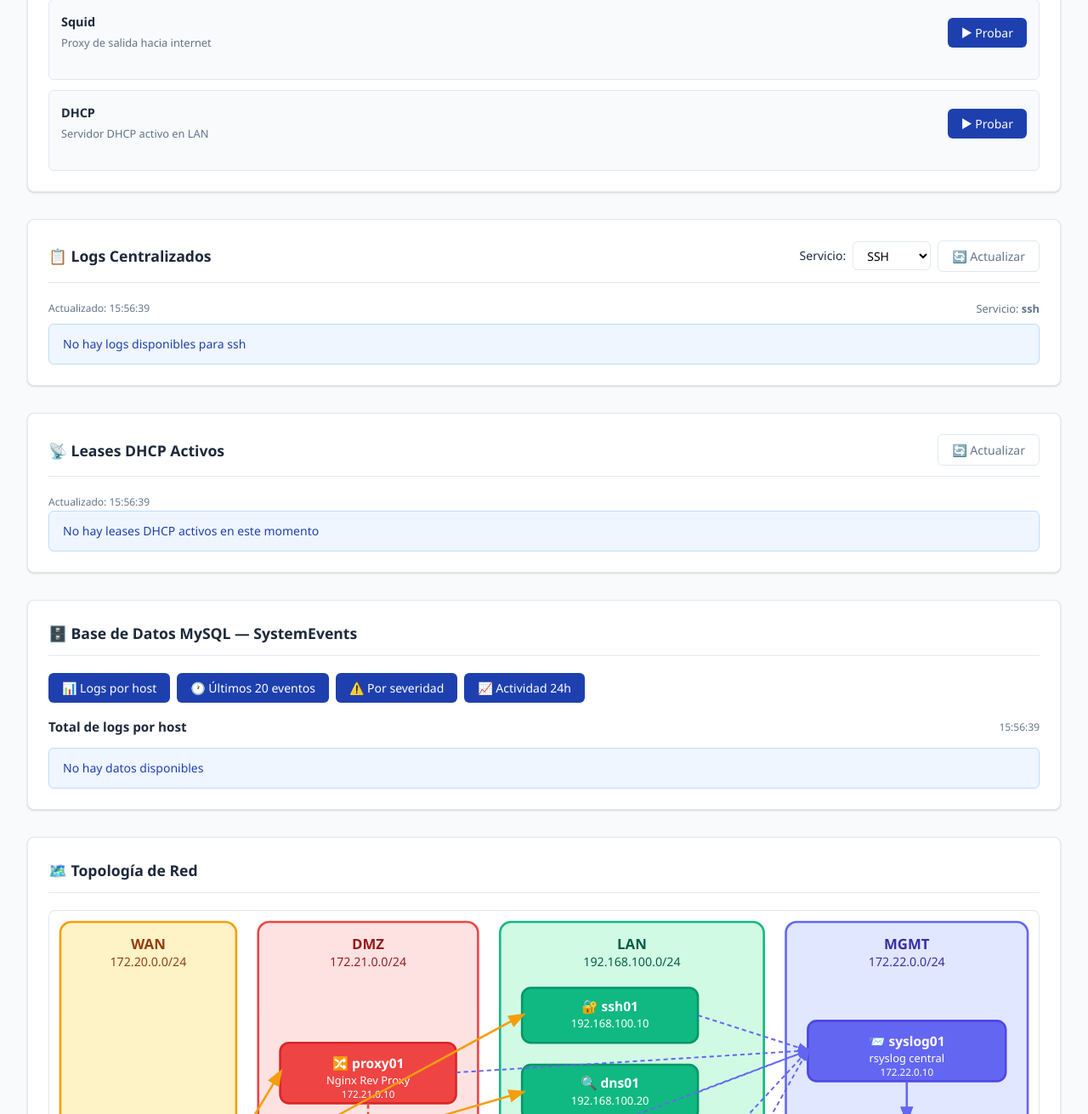
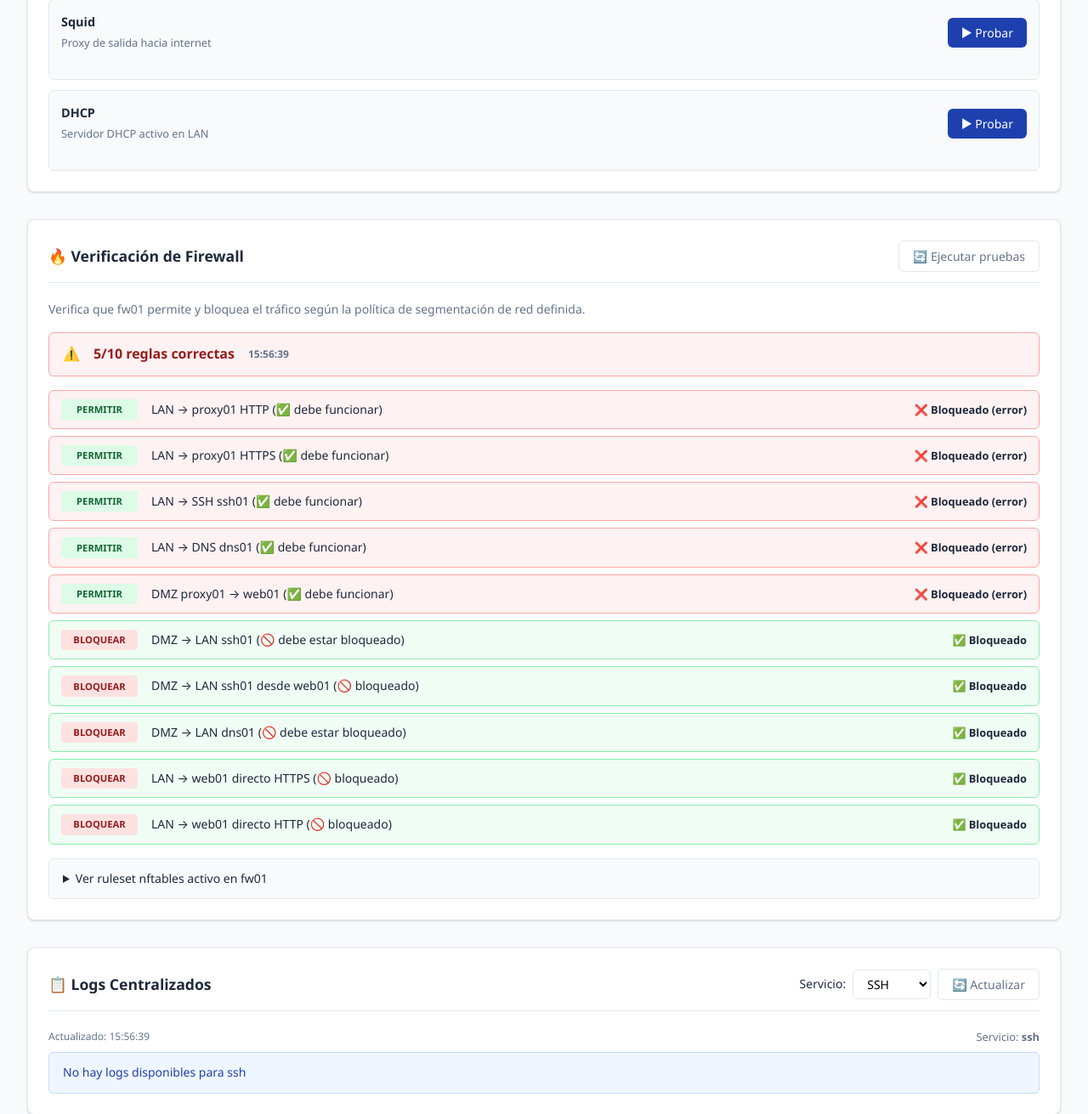
Before and after one commit to abelito892/tfg-laboratorio-red, a Flask app: page / in a window 1280 px wide. Shown: the part 1097-2408 px from the top of the page at 85% size. Run offline with Flask 3, Linux system fonts and the light colour scheme; data that the repository does not hold is empty; some libraries are stand-ins or nearby versions.

Commit message:
Fase 6.4: test_firewall.sh + sección firewall en panel web

```diff
--- a/roles/panel/files/app/app.py
+++ b/roles/panel/files/app/app.py
@@ -30,7 +30,6 @@ SERVICIOS_LOG = ['ssh', 'dns', 'dhcp', 'web', 'proxy', 'squid', 'mysql']
 
 # ─── UTILIDADES ──────────────────────────────────────────────────────────────
 def docker_exec(contenedor, comando):
-    """Ejecuta un comando dentro de un contenedor Docker"""
     try:
         result = subprocess.run(
             ['docker', 'exec', contenedor, 'bash', '-c', comando],
@@ -43,7 +42,6 @@ def docker_exec(contenedor, comando):
         return str(e), 1
 
 def docker_run(comando):
-    """Ejecuta un comando docker en el host"""
     try:
         result = subprocess.run(
             comando, capture_output=True, text=True,
@@ -54,8 +52,17 @@ def docker_run(comando):
         return str(e), 1
 
 def get_mysql_connection():
-    """Obtiene conexión a MySQL"""
     return mysql.connector.connect(**MYSQL_CONFIG)
+
+def test_conexion(contenedor, ip, puerto, debe_conectar=True):
+    """Prueba conexión TCP con timeout de 3s"""
+    cmd = f"timeout 3 bash -c 'cat < /dev/null > /dev/tcp/{ip}/{puerto}' 2>&1; echo rc=$?"
+    out, _ = docker_exec(contenedor, cmd)
+    conecta = 'rc=0' in out
+    if debe_conectar:
+        return conecta, '✅ Permitido' if conecta else '❌ Bloqueado (error)'
+    else:
+        return not conecta, '✅ Bloqueado' if not conecta else '❌ Permitido (error)'
 
 # ─── RUTAS PRINCIPALES ───────────────────────────────────────────────────────
 @app.route('/')
@@ -65,7 +72,6 @@ def index():
 # ─── API: ESTADO CONTENEDORES ────────────────────────────────────────────────
 @app.route('/api/status')
 def api_status():
-    """Devuelve el estado de todos los contenedores"""
     estados = []
     for nombre in CONTENEDORES:
         out, rc = docker_run(
@@ -88,7 +94,6 @@ def api_status():
 # ─── API: LOGS ────────────────────────────────────────────────────────────────
 @app.route('/api/logs/<servicio>')
 def api_logs(servicio):
-    """Devuelve los últimos 20 logs de un servicio"""
     if servicio not in SERVICIOS_LOG:
         return render_template('partials/logs.html', logs=[], servicio=servicio,
                                error="Servicio no válido")
@@ -105,7 +110,6 @@ def api_logs(servicio):
 # ─── API: DHCP LEASES ─────────────────────────────────────────────────────────
 @app.route('/api/dhcp/leases')
 def api_dhcp_leases():
-    """Devuelve los leases DHCP activos"""
     out, rc = docker_exec('dhcp01', 'cat /var/lib/dhcp/dhcpd.leases')
     leases = []
     if rc == 0 and out:
@@ -131,7 +135,6 @@ def api_dhcp_leases():
 # ─── API: MYSQL CONSULTAS ─────────────────────────────────────────────────────
 @app.route('/api/mysql/<consulta>')
 def api_mysql(consulta):
-    """Ejecuta consultas MySQL prefabricadas"""
     consultas = {
         'total_por_host': {
             'titulo': 'Total de logs por host',
@@ -154,11 +157,9 @@ def api_mysql(consulta):
             'columnas': ['Hora', 'Total']
         }
     }
-
     if consulta not in consultas:
         return render_template('partials/mysql.html', error="Consulta no válida",
                                filas=[], columnas=[], titulo='')
-
     config = consultas[consulta]
     try:
         conn = get_mysql_connection()
@@ -181,7 +182,6 @@ def api_mysql(consulta):
 # ─── API: PRUEBAS CONECTIVIDAD ────────────────────────────────────────────────
 @app.route('/api/test/<prueba>', methods=['POST'])
 def api_test(prueba):
-    """Ejecuta pruebas de conectividad desde client01"""
     pruebas = {
         'ssh': {
             'descripcion': 'Conectividad SSH a ssh01 (192.168.100.10:22)',
@@ -209,31 +209,81 @@ def api_test(prueba):
             'comando': 'pgrep dhcpd && echo DHCP activo'
         }
     }
-
     if prueba not in pruebas:
         return render_template('partials/test_resultado.html',
                                ok=False, descripcion='Prueba no válida', output='',
                                timestamp=datetime.now().strftime('%H:%M:%S'))
-
     config = pruebas[prueba]
     out, rc = docker_exec(config['contenedor'], config['comando'])
-
     ok = rc == 0
     if prueba in ['http', 'squid'] and out in ['200', '301', '302']:
         ok = True
     elif prueba in ['http', 'squid']:
         ok = False
-
     return render_template('partials/test_resultado.html',
                            ok=ok,
                            descripcion=config['descripcion'],
                            output=out,
                            timestamp=datetime.now().strftime('%H:%M:%S'))
 
+# ─── API: FIREWALL ────────────────────────────────────────────────────────────
+@app.route('/api/firewall')
+def api_firewall():
+    """Ejecuta todas las pruebas de firewall y devuelve resultados"""
+    resultados = []
+
+    # Pruebas de tráfico PERMITIDO
+    pruebas_permitidas = [
+        ('client01', '172.21.0.10', 80,  'LAN → proxy01 HTTP (✅ debe funcionar)'),
+        ('client01', '172.21.0.10', 443, 'LAN → proxy01 HTTPS (✅ debe funcionar)'),
+        ('client01', '192.168.100.10', 22, 'LAN → SSH ssh01 (✅ debe funcionar)'),
+        ('client01', '192.168.100.20', 53, 'LAN → DNS dns01 (✅ debe funcionar)'),
+        ('proxy01',  '172.21.0.20', 443, 'DMZ proxy01 → web01 (✅ debe funcionar)'),
+    ]
+
+    for contenedor, ip, puerto, desc in pruebas_permitidas:
+        ok, estado = test_conexion(contenedor, ip, puerto, debe_conectar=True)
+        resultados.append({
+            'descripcion': desc,
+            'ok': ok,
+            'estado': estado,
+            'tipo': 'permitido'
+        })
+
+    # Pruebas de tráfico BLOQUEADO
+    pruebas_bloqueadas = [
+        ('proxy01', '192.168.100.10', 22, 'DMZ → LAN ssh01 (🚫 debe estar bloqueado)'),
+        ('web01',   '192.168.100.10', 22, 'DMZ → LAN ssh01 desde web01 (🚫 bloqueado)'),
+        ('proxy01', '192.168.100.20', 53, 'DMZ → LAN dns01 (🚫 debe estar bloqueado)'),
+        ('client01','172.21.0.20', 443,   'LAN → web01 directo HTTPS (🚫 bloqueado)'),
+        ('client01','172.21.0.20', 80,    'LAN → web01 directo HTTP (🚫 bloqueado)'),
+    ]
+
+    for contenedor, ip, puerto, desc in pruebas_bloqueadas:
+        ok, estado = test_conexion(contenedor, ip, puerto, debe_conectar=False)
+        resultados.append({
+            'descripcion': desc,
+            'ok': ok,
+            'estado': estado,
+            'tipo': 'bloqueado'
+        })
+
+    # Ruleset activo de fw01
+    ruleset, _ = docker_exec('fw01', 'nft list ruleset')
+
+    total = len(resultados)
+    correctos = sum(1 for r in resultados if r['ok'])
+
+    return render_template('partials/firewall.html',
+                           resultados=resultados,
+                           ruleset=ruleset,
+                           total=total,
+                           correctos=correctos,
+                           timestamp=datetime.now().strftime('%H:%M:%S'))
+
 # ─── API: ANSIBLE ─────────────────────────────────────────────────────────────
 @app.route('/api/ansible/<tag>', methods=['POST'])
 def api_ansible(tag):
-    """Ejecuta ansible-playbook en el host via docker exec al contenedor host"""
     tags_permitidos = ['ssh', 'dns', 'dhcp', 'web', 'proxy', 'squid',
                        'syslog', 'mysql', 'firewall', 'postdeploy']
     if tag not in tags_permitidos:
@@ -241,8 +291,6 @@ def api_ansible(tag):
                                ok=False, output='Tag no permitido', tag=tag,
                                timestamp=datetime.now().strftime('%H:%M:%S'))
     try:
-        # Ejecutamos ansible-playbook en el HOST via el socket Docker
-        # usando docker run con la imagen del panel que tiene ansible instalado
         result = subprocess.run(
             ['ansible-playbook', '/ansible/site.yml', f'--tags={tag}'],
             capture_output=True, text=True, timeout=180,
--- a/roles/panel/files/app/static/style.css
+++ b/roles/panel/files/app/static/style.css
@@ -490,3 +490,82 @@ body {
     .status-grid { grid-template-columns: repeat(auto-fill, minmax(130px, 1fr)); }
     .test-item { grid-template-columns: 1fr; }
 }
+
+/* ─── FIREWALL ───────────────────────────────────────────── */
+.firewall-header { margin-bottom: 1rem; }
+
+.firewall-summary {
+    display: flex;
+    align-items: center;
+    gap: 1rem;
+    padding: 0.75rem 1rem;
+    border-radius: 6px;
+    font-weight: 600;
+}
+
+.summary-ok { background: #f0fdf4; border: 1px solid #86efac; color: #166534; }
+.summary-error { background: #fef2f2; border: 1px solid #fca5a5; color: #991b1b; }
+
+.firewall-grid {
+    display: flex;
+    flex-direction: column;
+    gap: 0.5rem;
+    margin-bottom: 1rem;
+}
+
+.firewall-item {
+    display: grid;
+    grid-template-columns: 90px 1fr auto;
+    align-items: center;
+    gap: 1rem;
+    padding: 0.625rem 0.875rem;
+    border-radius: 6px;
+    border: 1px solid var(--border);
+    font-size: 0.875rem;
+}
+
+.fw-ok { background: #f0fdf4; border-color: #86efac; }
+.fw-error { background: #fef2f2; border-color: #fca5a5; }
+
+.fw-tipo {
+    font-size: 0.7rem;
+    font-weight: 700;
+    padding: 0.2rem 0.5rem;
+    border-radius: 4px;
+    text-align: center;
+}
+
+.tipo-verde { background: #dcfce7; color: #166534; }
+.tipo-rojo { background: #fee2e2; color: #991b1b; }
+
+.fw-desc { color: var(--text); }
+.fw-estado { font-weight: 600; white-space: nowrap; font-size: 0.8rem; }
+
+.ruleset-details {
+    margin-top: 1rem;
+    border: 1px solid var(--border);
+    border-radius: 6px;
+    overflow: hidden;
+}
+
+.ruleset-details summary {
+    padding: 0.75rem 1rem;
+    cursor: pointer;
+    font-size: 0.875rem;
+    font-weight: 500;
+    background: var(--bg);
+    user-select: none;
+}
+
+.ruleset-details summary:hover { background: #e2e8f0; }
+
+.ruleset-output {
+    font-family: var(--font-mono);
+    font-size: 0.75rem;
+    background: #1e293b;
+    color: #e2e8f0;
+    padding: 1rem;
+    margin: 0;
+    overflow-x: auto;
+    white-space: pre;
+}
--- a/roles/panel/files/app/templates/index.html
+++ b/roles/panel/files/app/templates/index.html
@@ -39,7 +39,6 @@
             </button>
             <div id="resultado-ssh"></div>
         </div>
-
         <div class="test-item">
             <div class="test-info">
                 <strong>DNS</strong>
@@ -53,7 +52,6 @@
             </button>
             <div id="resultado-dns"></div>
         </div>
-
         <div class="test-item">
             <div class="test-info">
                 <strong>HTTPS</strong>
@@ -67,7 +65,6 @@
             </button>
             <div id="resultado-http"></div>
         </div>
-
         <div class="test-item">
             <div class="test-info">
                 <strong>Squid</strong>
@@ -81,7 +78,6 @@
             </button>
             <div id="resultado-squid"></div>
         </div>
-
         <div class="test-item">
             <div class="test-info">
                 <strong>DHCP</strong>
@@ -95,6 +91,28 @@
             </button>
             <div id="resultado-dhcp"></div>
         </div>
+    </div>
+</section>
+
+<!-- ═══ PRUEBAS DE FIREWALL ══════════════════════════════════════════════ -->
+<section class="card" id="firewall">
+    <div class="card-header">
+        <h2>🔥 Verificación de Firewall</h2>
+        <button class="btn btn-secondary"
+                hx-get="/api/firewall"
+                hx-target="#resultado-firewall"
+                hx-swap="innerHTML">
+            🔄 Ejecutar pruebas
+        </button>
+    </div>
+    <p style="font-size:0.875rem;color:var(--text-secondary);margin-bottom:1rem">
+        Verifica que fw01 permite y bloquea el tráfico según la política de segmentación de red definida.
+    </p>
+    <div id="resultado-firewall"
+         hx-get="/api/firewall"
+         hx-trigger="load"
+         hx-swap="innerHTML">
+        <div class="loading-placeholder">Ejecutando pruebas de firewall...</div>
     </div>
 </section>
 
--- /dev/null
+++ b/roles/panel/files/app/templates/partials/firewall.html
@@ -0,0 +1,24 @@
+<div class="firewall-header">
+    <div class="firewall-summary {% if correctos == total %}summary-ok{% else %}summary-error{% endif %}">
+        <span class="summary-icon">{% if correctos == total %}✅{% else %}⚠️{% endif %}</span>
+        <span>{{ correctos }}/{{ total }} reglas correctas</span>
+        <span class="timestamp">{{ timestamp }}</span>
+    </div>
+</div>
+
+<div class="firewall-grid">
+{% for r in resultados %}
+<div class="firewall-item {% if r.ok %}fw-ok{% else %}fw-error{% endif %}">
+    <span class="fw-tipo {% if r.tipo == 'permitido' %}tipo-verde{% else %}tipo-rojo{% endif %}">
+        {% if r.tipo == 'permitido' %}PERMITIR{% else %}BLOQUEAR{% endif %}
+    </span>
+    <span class="fw-desc">{{ r.descripcion }}</span>
+    <span class="fw-estado">{{ r.estado }}</span>
+</div>
+{% endfor %}
+</div>
+
+<details class="ruleset-details">
+    <summary>Ver ruleset nftables activo en fw01</summary>
+    <pre class="ruleset-output">{{ ruleset }}</pre>
+</details>
```
Also changed, not shown: 1 other file.
